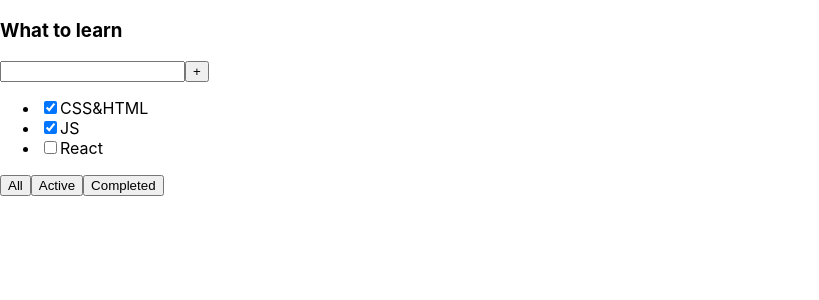
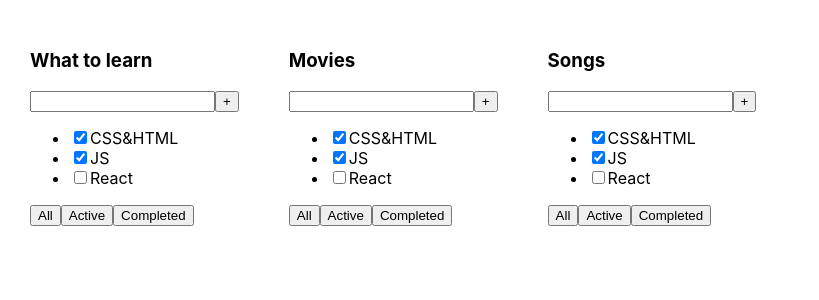
Before and after one commit to arianspacerock/todolist-ts, a React (Create React App) app: page / in a window 1280 px wide. Shown: the top 300 px of the page, without its empty margins (0-819 px from the left). Built offline with nearby package versions, Linux system fonts and the light colour scheme.

Commit message:
ref: create component Todolist

```diff
--- a/src/App.tsx
+++ b/src/App.tsx
@@ -1,35 +1,16 @@
 import React from 'react';
 
 import './App.css';
+import {Todolist} from "./Todolist";
 
 function App() {
     return (
-        <div>
-            <Todolist/>
+        <div className="App">
+            <Todolist title="What to learn"/>
+            <Todolist title="Movies"/>
+            <Todolist title="Songs"/>
         </div>
     );
 }
 
-const Todolist = () => {
-    return (
-        <div>
-            <h3>What to learn</h3>
-            <div>
-                <input type="text"/>
-                <button>+</button>
-                <ul>
-                    <li><input type="checkbox" checked={true}/><span>CSS&HTML</span></li>
-                    <li><input type="checkbox" checked={true}/><span>JS</span></li>
-                    <li><input type="checkbox" checked={false}/><span>React</span></li>
-                </ul>
-                <div>
-                    <button>All</button>
-                    <button>Active</button>
-                    <button>Completed</button>
-                </div>
-            </div>
-        </div>
-    )
-}
-
 export default App;
--- /dev/null
+++ b/src/Todolist.tsx
@@ -0,0 +1,27 @@
+import React from "react";
+
+type PropsType =  {
+    title: string
+}
+
+export const Todolist = (props: PropsType) => {
+    return (
+        <div>
+            <h3>{props.title}</h3>
+            <div>
+                <input type="text"/>
+                <button>+</button>
+                <ul>
+                    <li><input type="checkbox" checked={true}/><span>CSS&HTML</span></li>
+                    <li><input type="checkbox" checked={true}/><span>JS</span></li>
+                    <li><input type="checkbox" checked={false}/><span>React</span></li>
+                </ul>
+                <div>
+                    <button>All</button>
+                    <button>Active</button>
+                    <button>Completed</button>
+                </div>
+            </div>
+        </div>
+    )
+}
```
